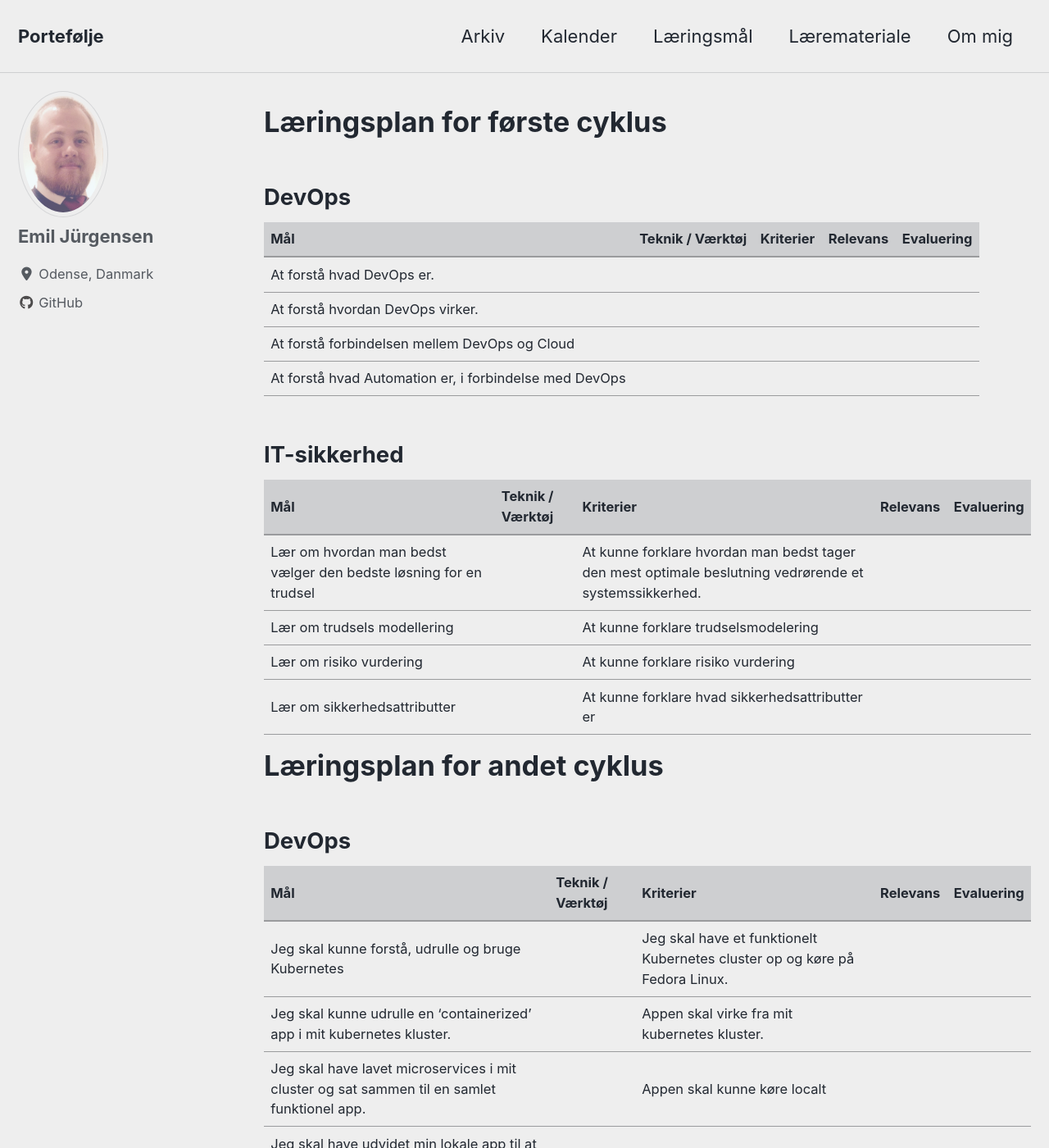
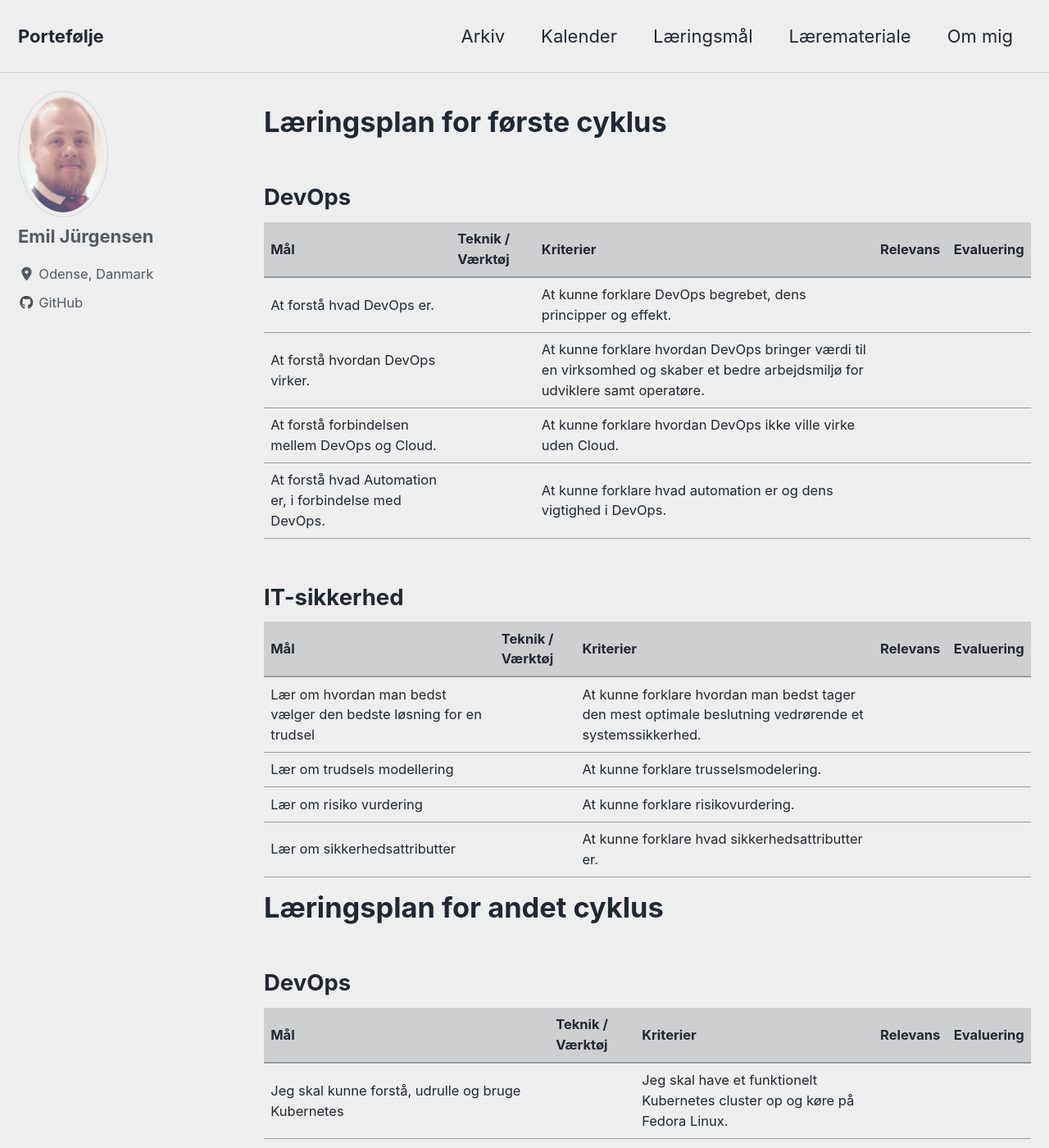
Before and after one commit to Emil428f/Portfolio, a Jekyll site: the page built from plan.md, in a window 1280 px wide and 1400 px high. Shown: the whole window at 82% size. Built offline with Jekyll 4.4.1, drawn with Linux system fonts in a browser that asks for light colours; cached includes are drawn as plain includes; nearby versions of some CDN libraries; some of the changed text lies outside the part shown.

Commit message:
Update plan.md

```diff
--- a/plan.md
+++ b/plan.md
@@ -9,19 +9,19 @@ author_profile: true
 
 | Mål | Teknik / Værktøj | Kriterier | Relevans | Evaluering |
 |-------|--------|---------|---------|---------|
-| At forstå hvad DevOps er. |  |  |  |
-| At forstå hvordan DevOps virker. |  |  |  |
-| At forstå forbindelsen mellem DevOps og Cloud |  |  |  |
-| At forstå hvad Automation er, i forbindelse med DevOps |  |  |  |
+| At forstå hvad DevOps er. |  | At kunne forklare DevOps begrebet, dens principper og effekt. |  |
+| At forstå hvordan DevOps virker. |  | At kunne forklare hvordan DevOps bringer værdi til en virksomhed og skaber et bedre arbejdsmiljø for udviklere samt operatøre.  |  |
+| At forstå forbindelsen mellem DevOps og Cloud. |  | At kunne forklare hvordan DevOps ikke ville virke uden Cloud. |  |
+| At forstå hvad Automation er, i forbindelse med DevOps. |  | At kunne forklare hvad automation er og dens vigtighed i DevOps. |  |
 
 <h2>IT-sikkerhed</h2>
 
 | Mål | Teknik / Værktøj | Kriterier | Relevans | Evaluering |
 |--------|--------|---------|---------|---------|
 | Lær om hvordan man bedst vælger den bedste løsning for en trudsel |  | At kunne forklare hvordan man bedst tager den mest optimale beslutning vedrørende et systemssikkerhed. |  |
-| Lær om trudsels modellering  |  | At kunne forklare trudselsmodelering |  |
-| Lær om risiko vurdering |  | At kunne forklare risiko vurdering |  |
-| Lær om sikkerhedsattributter |  | At kunne forklare hvad sikkerhedsattributter er |  |
+| Lær om trudsels modellering  |  | At kunne forklare trusselsmodelering. |  |
+| Lær om risiko vurdering |  | At kunne forklare risikovurdering. |  |
+| Lær om sikkerhedsattributter |  | At kunne forklare hvad sikkerhedsattributter er. |  |
 
 
 
@@ -34,14 +34,14 @@ author_profile: true
 | Jeg skal kunne forstå, udrulle og bruge Kubernetes |  | Jeg skal have et funktionelt Kubernetes cluster op og køre på Fedora Linux. |  |
 | Jeg skal kunne udrulle en 'containerized' app i mit kubernetes kluster.  |  | Appen skal virke fra mit kubernetes kluster. |  |
 | Jeg skal have lavet microservices i mit cluster og sat sammen til en samlet funktionel app. |  | Appen skal kunne køre localt |  |  |
-| Jeg skal have udvidet min lokale app til at kunne tilgås online |  |  |  |  |
+| Jeg skal have udvidet min lokale app til at kunne tilgås online |  | At hello-world kan tilgås udefra det interne netværk. |  |  |
 
 <h2>IT-sikkerhed</h2>
 
 | Mål | Teknik / Værktøj | Kriterier | Relevans | Evaluering |
 |-------|--------|---------|---------|---------|
-| Jeg skal kunne forstå trudselsmodellering. |  | Jeg skal kunne forklare hvad en trudselsmodel er og hvordan den virker. |  |  |
-| Jeg skal kunne lave en trudselsmodel for vores projekt. |  |  |  |  |
+| Jeg skal kunne forstå trudselsmodellering. |  | Jeg skal kunne forklare hvad en trusselsmodel er og hvordan den virker. |  |  |
+| Jeg skal kunne lave en trudselsmodel for vores virksomhed. |  | Modellen skal godkendes af PO. |  |  |
 | Jeg skal kunne forklare hvorfor det er vigtigt at lave en trudselsmodel |  |  |  |  |
 | Jeg skal have samlet en guide for basiske it-sikkerheds foranstaltninger |  | Den skal indeholde trudselsmodellering, tillidsdelegering, sikkerheds sårbarheder, kryptering, isolering og 'compartmentalization' |  |  |
 | Jeg skal kunne udnytte forskellige services til at finde sårbarheder | Shodan, CVEdetails |  |  |
@@ -57,14 +57,15 @@ author_profile: true
 
 | Mål | Teknik / Værktøj | Kriterier | Relevans | Evaluering |
 |-------|--------|---------|---------|---------|
-| At kunne sætte en fuld funktionel CI/CD pipeline op ved brug af Jenkins X. | Fedora Linux, Jenkins X, Kubernetes |  |  |  |
+| At kunne sætte en fuld funktionel CI/CD pipeline op ved brug af Jenkins X. | Fedora Linux, Jenkins X, Kubernetes | Jeg skal kunne bruge pipelinen uden fejl. |  |  |
 | At kunne forklare hvordan pipelinen virker. | Serverless Jenkins GKE | At kunne forklare hvert enkelt del af pipelinen. |  |  |
-| At kende til alternativer til Jenkins X på GKE. |  |  |  |  |
+| At kende til alternativer til Jenkins X på GKE. |  | Imodsætning til Jenkins-X skal jeg finde enkelte services som tilsammen skal danne en CI/CD Pipeline. |  |  |
 
 <h2>IT-sikkerhed</h2>
 
 | Mål | Teknik / Værktøj | Kriterier | Relevans | Evaluering |
 |-------|--------|---------|---------|---------|
-| At kunne forstå og benytte STRIDE og Attack Trees til at danne et overblik over trusler. (GENERELT)|  |  |  |  |
-| At bruge STRIDE og Attack Trees til at danne et overblik over trusler for vores virksomhed. |  |  |  |  |
+| At kunne forstå og benytte STRIDE og Attack Trees til at danne et generelt overblik over trusler. | LucidChart | Modellerne skal bruges korrekt og give mening. |  |  |
+| At bruge STRIDE og Attack Trees til at danne et overblik over trusler for vores virksomhed. | LucidChart |  |  |  |
 | At kunne evaluere trusler ud fra STRIDE, DREAD og Attack Tree modellerne. |  |  |  |
+|  |  |  |  |  |
```
